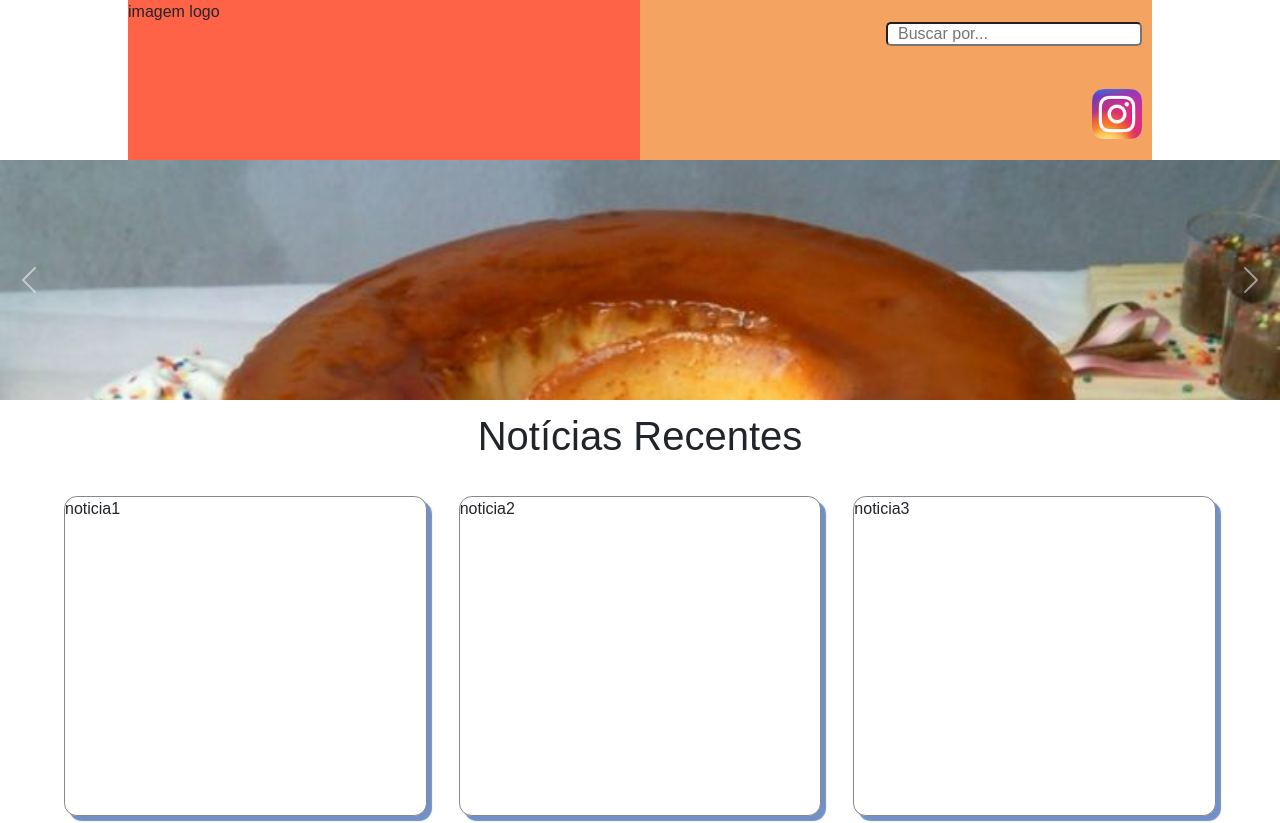
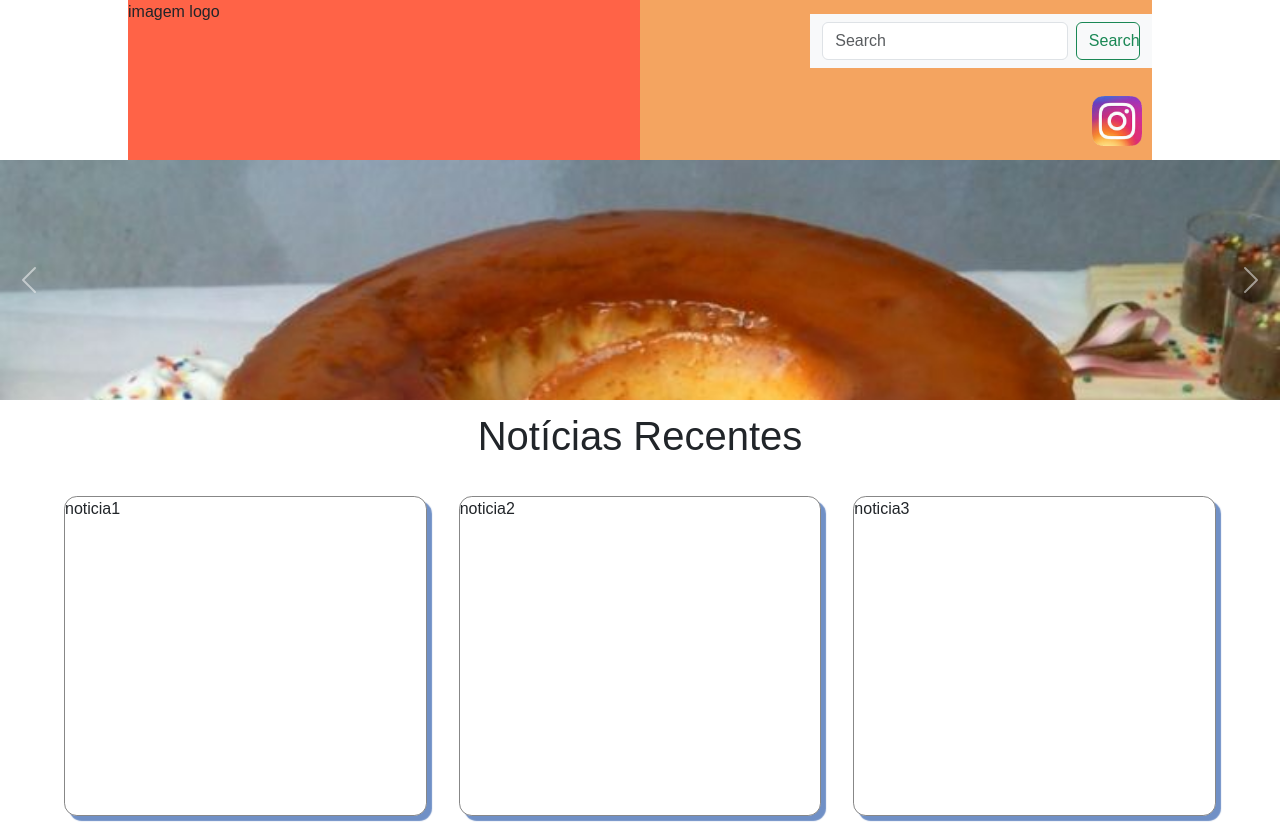
Before and after one commit to ThiagoDamascena/Gremio_News, a website: page Main_Page/main_inicio.html in a window 1280 px wide. Shown: the top 823 px of the page. Drawn offline with nearby package versions, Linux system fonts and the light colour scheme.

Commit message:
Pesquisa

```diff
--- a/Main_Page/main_inicio.html
+++ b/Main_Page/main_inicio.html
@@ -21,7 +21,14 @@
                 </div>
 
                 <div class="caixaPesquisa">
-                    <input type="search" placeholder="Buscar por..." class="barraPesquisa">
+                    <nav class="navbar bg-body-tertiary">
+                        <div class="container-fluid">
+                                <form class="d-flex" role="search">
+                                <input class="form-control me-2" type="search" placeholder="Search" aria-label="Search"/>
+                                <button class="btn btn-outline-success" type="submit">Search</button>
+                            </form>
+                        </div>
+                    </nav>
                     <a href="https://www.instagram.com/evagremioestudantil" target="_blank" class="redirecionamento">
                         <img src="../Pictures/instagram.png" alt="" class="redirecionamento">
                     </a>
--- a/Main_Page/styles_inicio.css
+++ b/Main_Page/styles_inicio.css
@@ -33,14 +33,20 @@
     display: grid;
 }
 
+.btn-outline-success{
+    text-align: start;
+}
+
 .caixaLogo{
     width: auto;
     background-color: tomato;
+    min-height: 80px;
 }
 
 .caixaPesquisa{
     display:grid;
     width: auto;
+    min-height: 80px;
     background-color: sandybrown;
     justify-content: end;
     align-items: center;
@@ -53,7 +59,7 @@
 
 .barraPesquisa{
     border-radius: 5px;
-    height: clamp(20px, 2.5vh, 2.6vh);
+    height: clamp(20px, 3vh, 4.5vh);
     width: clamp(100px, 20vw, 300px);
     padding: 10px;
     margin-right: 10px;
```
Also changed, not shown: Login_Page/functions_login.js (+7 -0 lines), Login_Page/index_login.html (line endings or trailing spaces).
